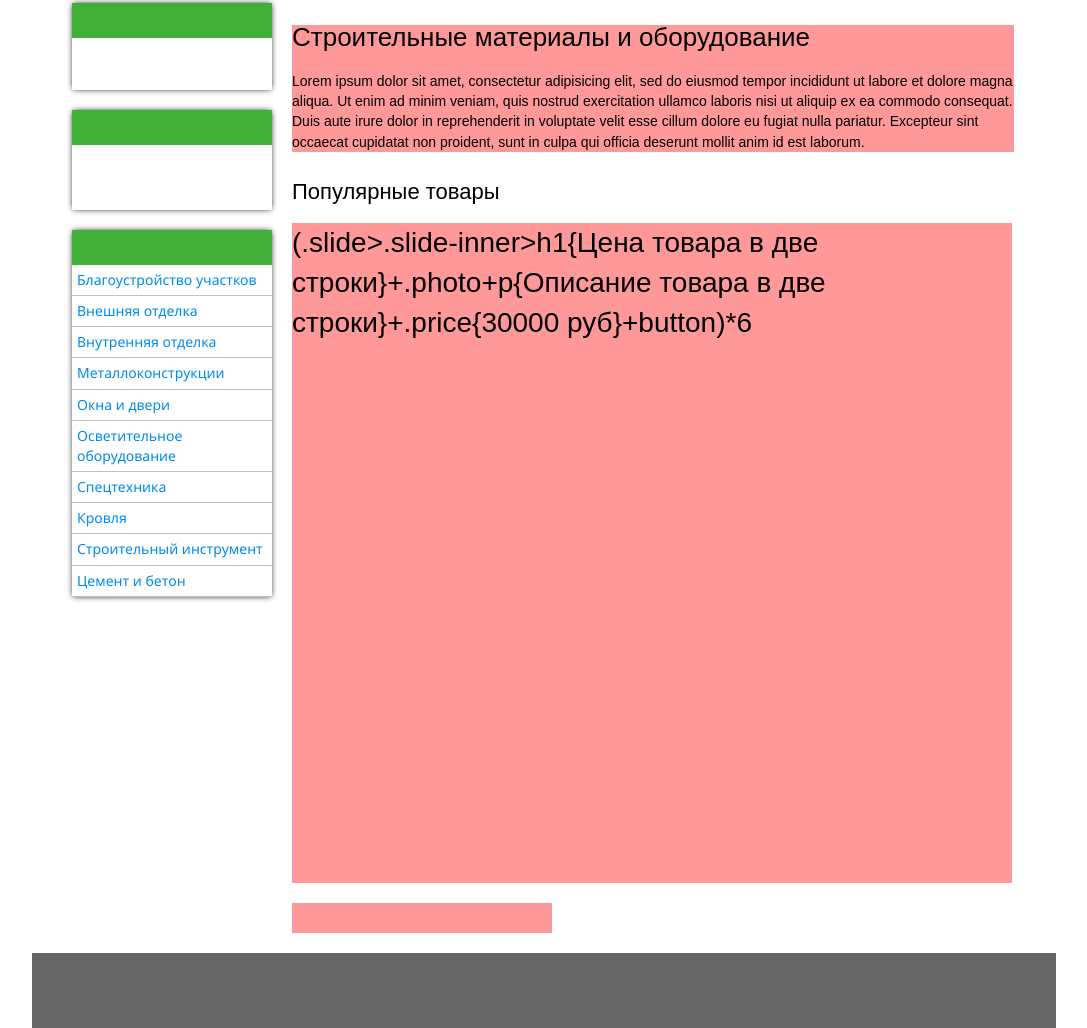
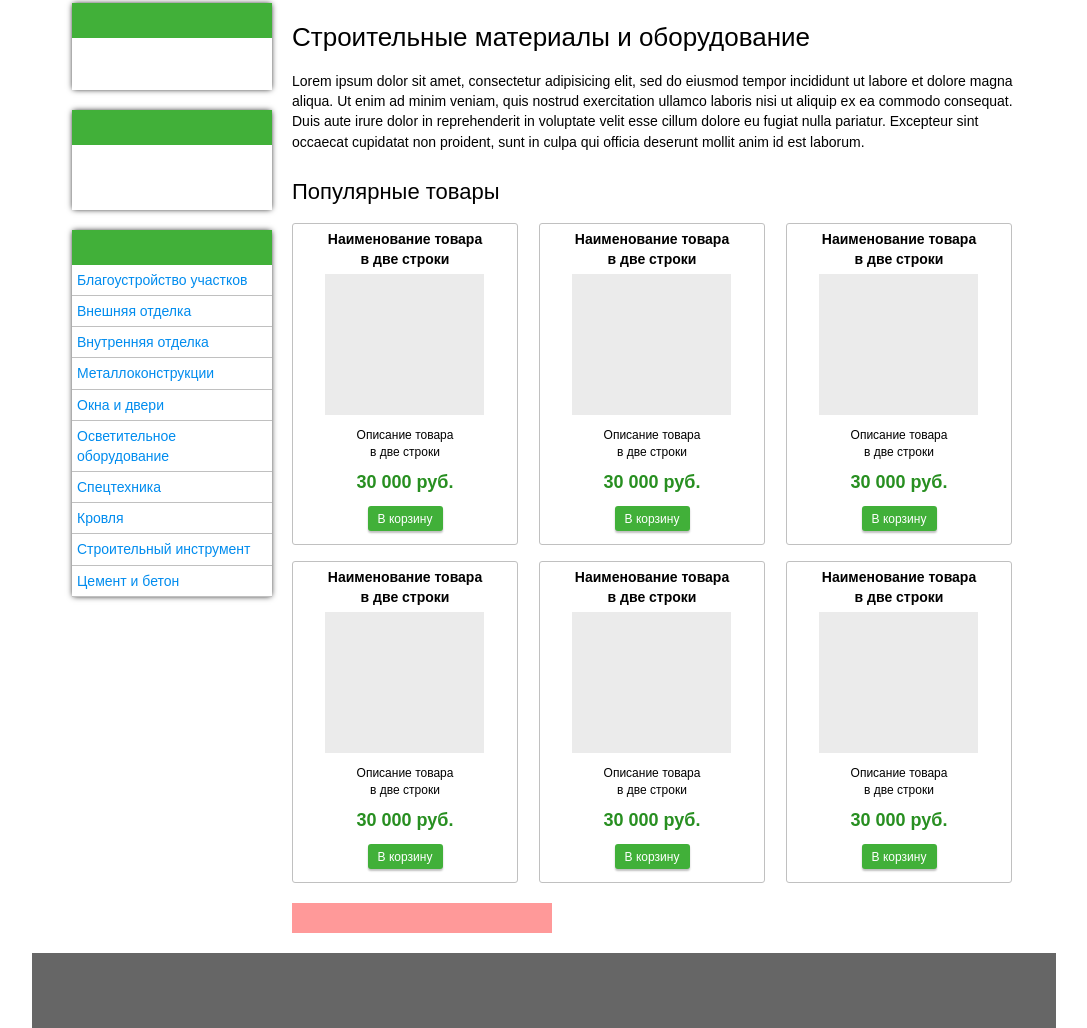
Before and after one commit to Gretten/test_layout, a plain HTML site: page app/index.html in a window 1280 px wide. Shown: the part 215-1243 px from the top of the page, without its empty margins (96-1183 px from the left). Drawn offline with Linux system fonts and the light colour scheme.

Commit message:
Slides added

```diff
--- a/app/index.html
+++ b/app/index.html
@@ -70,7 +70,60 @@
                     <div class="body-slides">
                         <h1>Популярные товары</h1>
                         <div class="slide-container">
-                            (.slide>.slide-inner>h1{Цена товара в две строки}+.photo+p{Описание товара в две строки}+.price{30000 руб}+button)*6
+                            <div class="slide">
+                                <div class="slide-inner">
+                                    <h1>Наименование товара в две строки</h1>
+                                    <div class="photo"></div>
+                                    <p>Описание товара в две строки</p>
+                                    <div class="price">30 000 руб.</div>
+                                    <button>В корзину</button>
+                                </div>
+                            </div>
+                            <div class="slide">
+                                <div class="slide-inner">
+                                    <h1>Наименование товара в две строки</h1>
+                                    <div class="photo"></div>
+                                    <p>Описание товара в две строки</p>
+                                    <div class="price">30 000 руб.</div>
+                                    <button>В корзину</button>
+                                </div>
+                            </div>
+                            <div class="slide">
+                                <div class="slide-inner">
+                                    <h1>Наименование товара в две строки</h1>
+                                    <div class="photo"></div>
+                                    <p>Описание товара в две строки</p>
+                                    <div class="price">30 000 руб.</div>
+                                    <button>В корзину</button>
+                                </div>
+                            </div>
+                            <div class="slide">
+                                <div class="slide-inner">
+                                    <h1>Наименование товара в две строки</h1>
+                                    <div class="photo"></div>
+                                    <p>Описание товара в две строки</p>
+                                    <div class="price">30 000 руб.</div>
+                                    <button>В корзину</button>
+                                </div>
+                            </div>
+                            <div class="slide">
+                                <div class="slide-inner">
+                                    <h1>Наименование товара в две строки</h1>
+                                    <div class="photo"></div>
+                                    <p>Описание товара в две строки</p>
+                                    <div class="price">30 000 руб.</div>
+                                    <button>В корзину</button>
+                                </div>
+                            </div>
+                            <div class="slide">
+                                <div class="slide-inner">
+                                    <h1>Наименование товара в две строки</h1>
+                                    <div class="photo"></div>
+                                    <p>Описание товара в две строки</p>
+                                    <div class="price">30 000 руб.</div>
+                                    <button>В корзину</button>
+                                </div>
+                            </div>
                         </div>
                     </div>
                     <div class="body-scroller">
--- a/app/less/main.less
+++ b/app/less/main.less
@@ -22,7 +22,7 @@
 /* Universal tag styles*/
 
 html {
-  font-family: 'Segoe UI', Segoe, Tahoma, sans-serif;
+  font-family: Arial, 'Segoe UI', Segoe, Tahoma, sans-serif;
   font-size: 1rem;
   line-height: 1.44;
 }
@@ -200,7 +200,6 @@ ul {
   height: auto;
   max-width: 722px;
   margin-bottom: 30px;
-  .bcg(red);
 }
 
 .body-header h1 {
@@ -237,18 +236,67 @@ ul {
   flex-wrap: wrap;
   align-content: space-between;
   justify-content: space-between;
-  .bcg(red);
 }
 
-.slide {
+ .slide {
   width: 224px;
   height: 320px;
-  .bcg(yellow);
+  border: 1px solid silver;
+  border-radius: 3px;
+  font-family: Arial;
+}
+
+.slide-inner {
+  height: 100%;
+  width: 160px;
+  text-align: center;
+  margin: 0 auto;
 }
 
 .slide h1 {
   font-size: 14px;
   font-weight: bold;
+  margin-top: 5px;
+  margin-bottom: 5px;
+}
+
+.photo {
+  width: 159px;
+  height: 141px;
+  background: #ebebeb;
+}
+
+.slide p {
+  font-size: 12px;
+  display: inline-block;
+  word-wrap: break-word;
+  max-width: 100px;
+}
+
+.price {
+  color: #288f21;
+   font-size: 18px;
+  font-weight: bold;
+  line-height: 1;
+  text-align: center;
+}
+
+.price span {
+  font-size: 16px;
+}
+
+.slide button {
+  margin-top: 15px;
+  border-radius: 3px;
+  width: 75px;
+  height: 25px;
+  font-size: 12px;
+  background: #c4c4c3;
+  outline-style: none;
+  border: 0;
+  color: white;
+  background-image: linear-gradient(90deg, rgb(65,176,57) 100%, rgb(78,207,68) 100%);
+  box-shadow: 0 2px 2px 0 silver;
 }
 
 .body-scroller {
```
Also changed, not shown: app/css/main.css.
